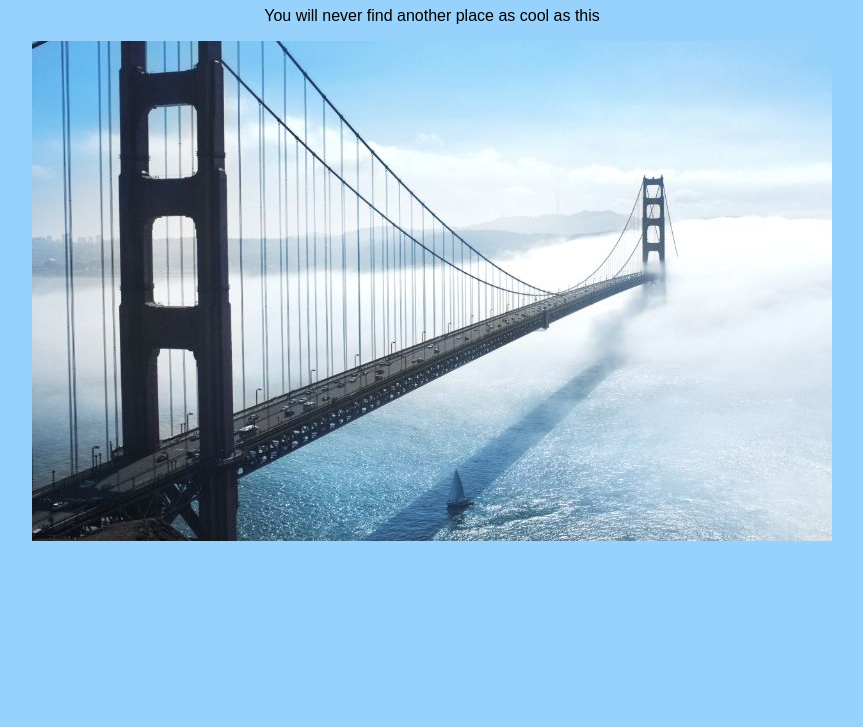
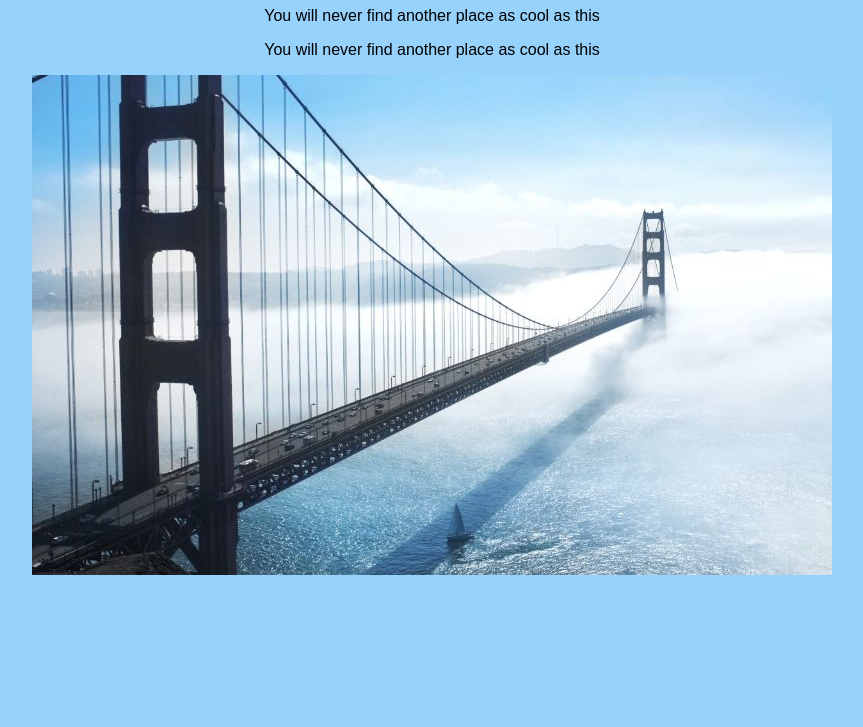
Before and after one commit to sachinambhore/new-web-site, a plain HTML site: page index.html in a window 1280 px wide. Shown: the part 73-800 px from the top of the page, without its empty margins (208-1071 px from the left). Drawn offline with Linux system fonts and the light colour scheme.

Commit message:
Update index.html

```diff
--- a/index.html
+++ b/index.html
@@ -8,6 +8,7 @@
     <body>
         <h1>Welcome to my wonderful website</h1>
         <p>You will never find another place as cool as this</p>
+        <p>You will never find another place as cool as this</p>
         <p><img src="img/bridge.jpg" alt="A nice picture of The Bridge"/></p>
     </body>
 </html>
```
